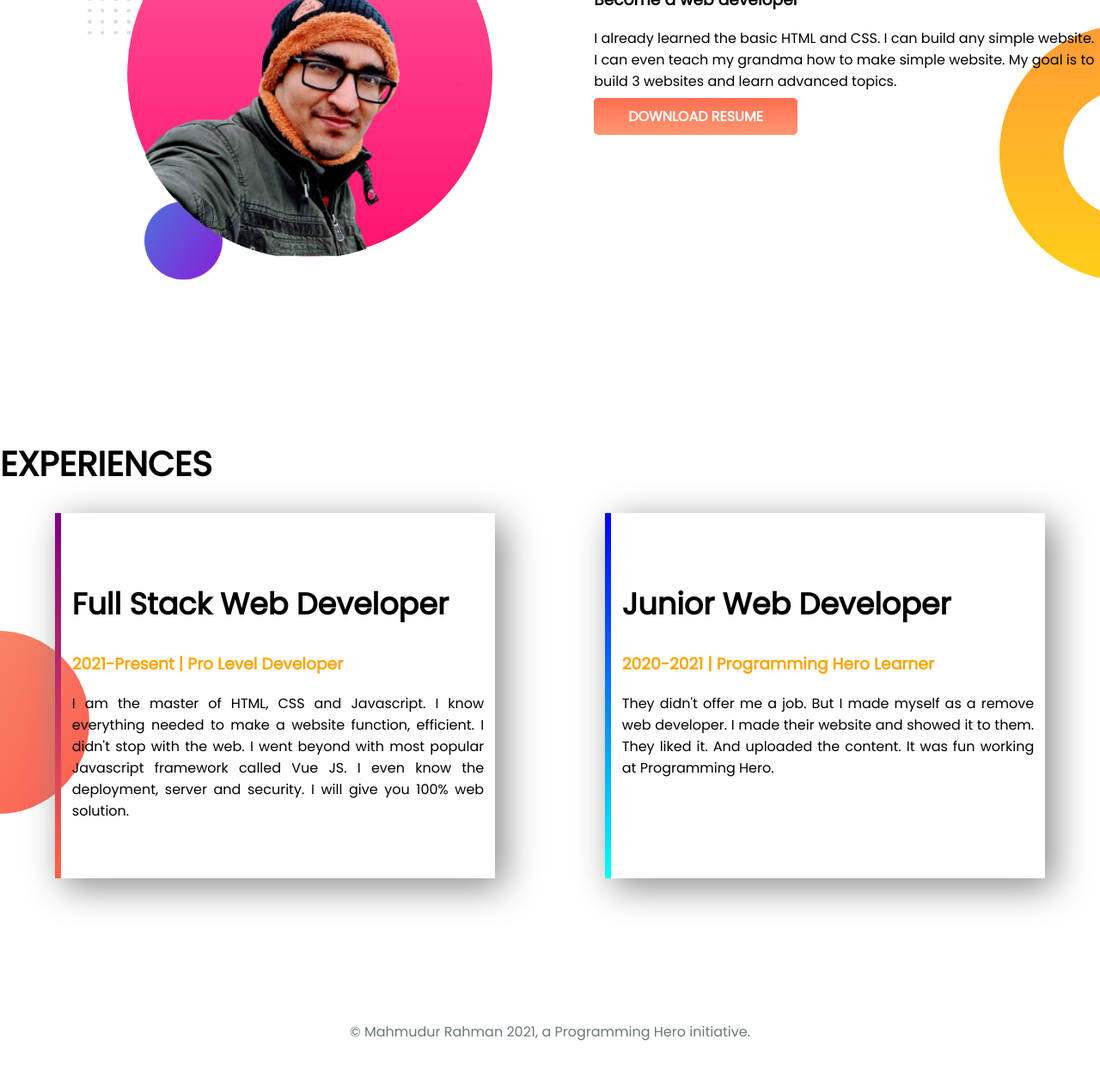
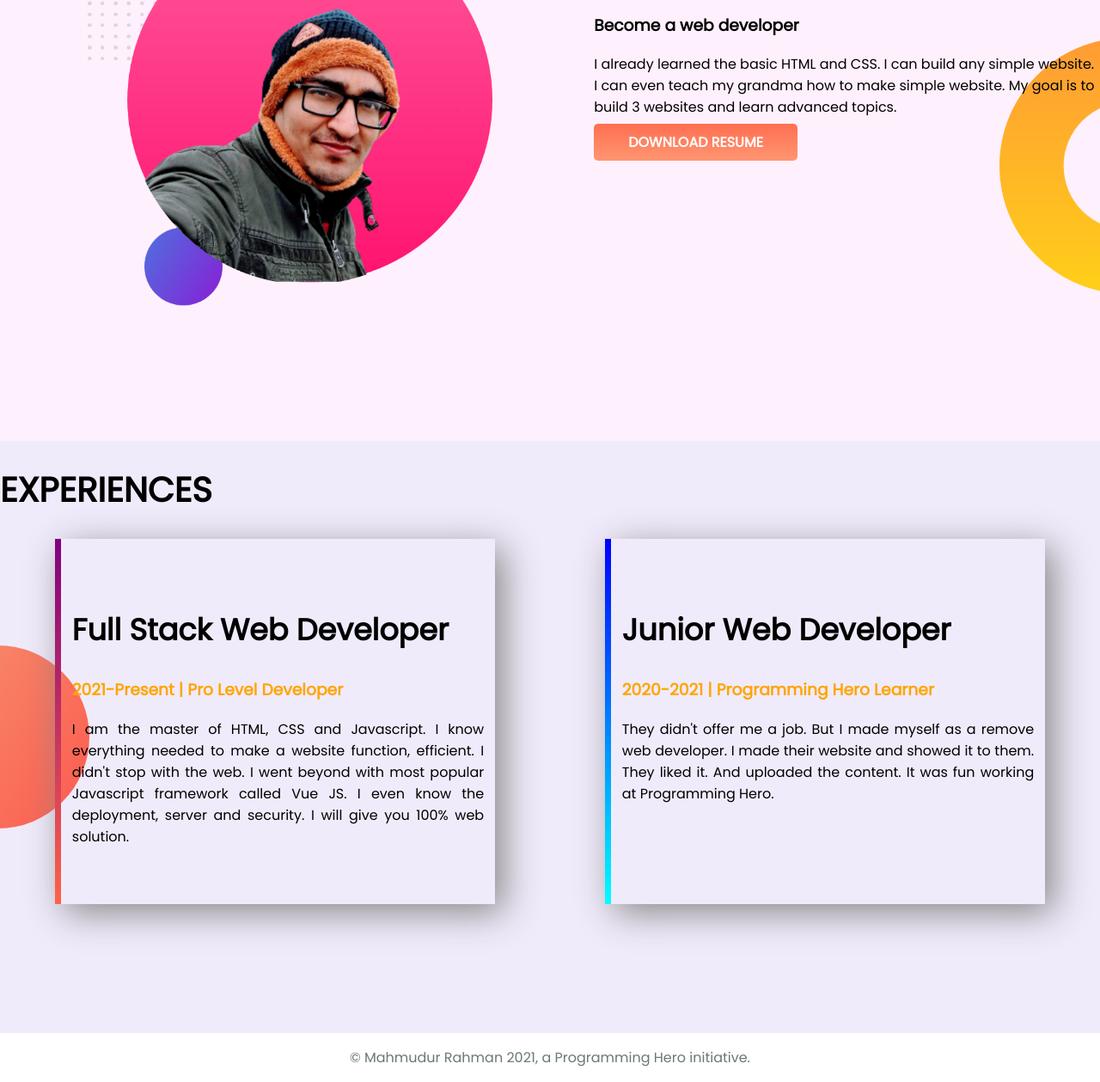
Before and after one commit to mahmudurbd/portfolio, a plain HTML site: page index.html in a window 1280 px wide. Shown: the part 751-2010 px from the top of the page at 86% size. Before the commit the page ends 1980 px from the top, so only its background shows below. Drawn offline with Linux system fonts and the light colour scheme.

Commit message:
background color added

```diff
--- a/style.css
+++ b/style.css
@@ -9,10 +9,12 @@ h2 {
     font-size: 35px;
 }
 
-/*------- banner area -------*/
+/*------- banner area ------- */
 .banner-area {
     background-image: url(images/top-banner.png);
+    background-color: #3498db15;
     background-repeat: no-repeat;
+    background-blend-mode: darken;
     display: flex;
     padding-left: 8%;
     padding-bottom: 150px;
@@ -47,11 +49,13 @@ h2 {
 /*----- dream area -------*/
 .dream-area {
     background-image: url(images/dream-bg.png);
+    background-color: #ff9ff227;
     background-repeat: no-repeat;
     background-position: right;
     display: flex;
     padding-left: 8%;
     padding-bottom: 150px;
+    padding-top: 30px;
 }
 /* dream left */
 .dream-left {
@@ -68,10 +72,13 @@ h2 {
 /*------ experiecne area ------*/
 .experience-area {
     background-image: url(images/exp-bg.png);
-    background-position: left;
+    background-color: #5e27cd17;
+    background-position: left center;
+    /* background-color:rgba(230, 49, 140, 0.164); */
+    /* background-blend-mode: darken; */
     background-repeat: no-repeat;
-    /* padding-left: 8%; */
     padding-bottom: 150px;
+    overflow: hidden;
 }
 
 /* experience content */
```
Also changed, not shown: index.html (+1 -0 lines).
